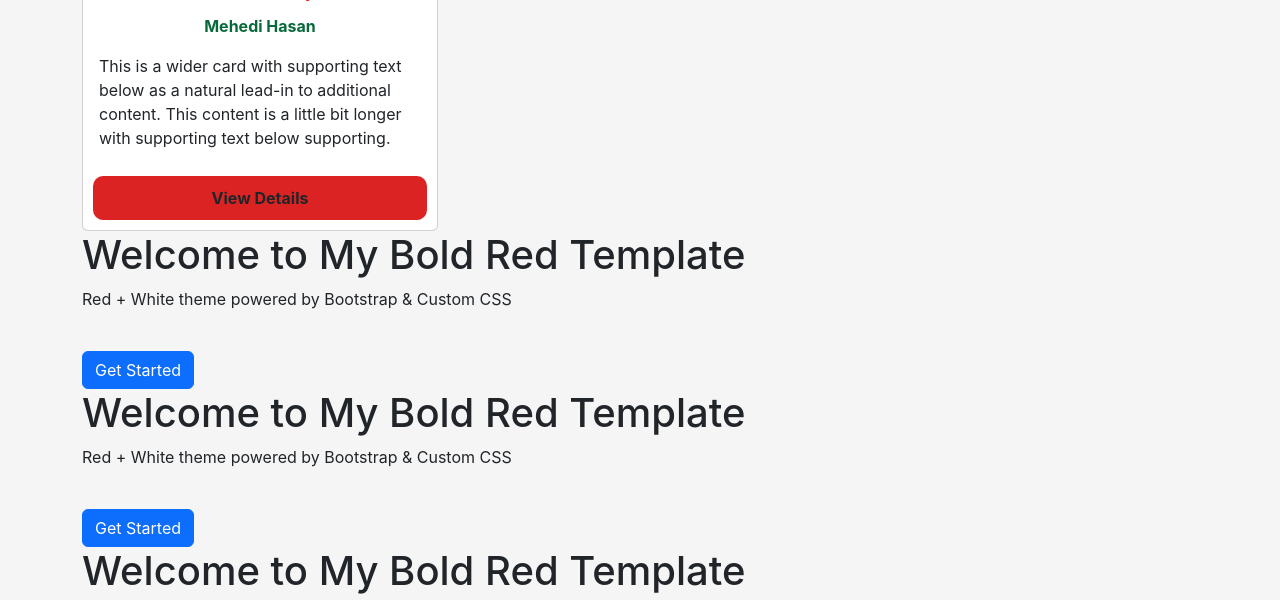
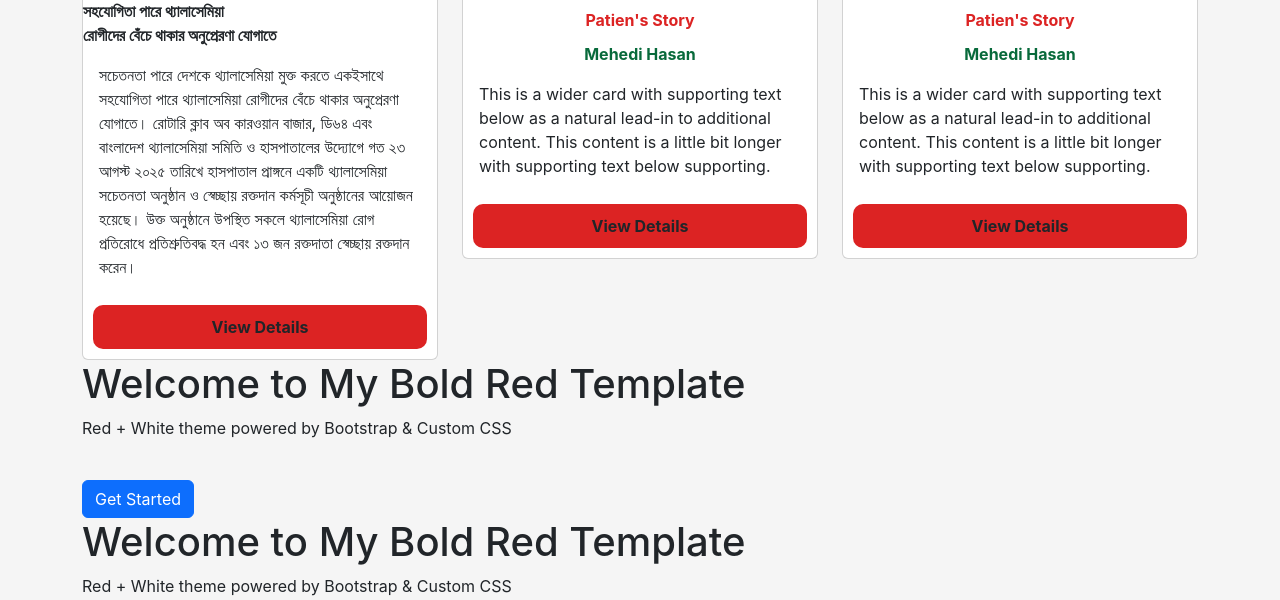
Before and after one commit to cse-misty/surovi-, a PHP site: page / in a window 1280 px wide. Shown: the part 4862-5462 px from the top of the page. Run offline with PHP 8.4, Linux system fonts and the light colour scheme.

Commit message:
update code

```diff
--- a/css/style.css
+++ b/css/style.css
@@ -239,3 +239,10 @@ body {
      padding: 10px;
      border-radius: 10px;
 }
+.blog{
+    padding: 40px;
+}
+.blog-img{
+    padding: 10px;
+    border-radius: 20px;
+}
--- a/index.html
+++ b/index.html
@@ -500,13 +500,47 @@
 
      <!-- blog   Section -->
       <div class="container">
-    <div class="stories text-center">
-        <h1> Latest</h1>
+    <div class="blog text-center">
+        <h1> LATEST BLOG NEWS</h1>
     </div>
     <div class="row">
         <div class="col-md-4">
             <div class="card ">
-            <img class="stories-img" src="./img/stories2.png" class="card-img-top" alt="...">
+            <img class="blog-img" src="./img/bolg2.png" class="card-img-top" alt="...">
+            <div class="blog-title">
+                <b>সহযোগিতা পারে থ্যালাসেমিয়া <br>রোগীদের বেঁচে থাকার অনুপ্রেরণা যোগাতে</b>
+            </div>
+
+            <div class="card-body">
+                <p class="card-text">সচেতনতা পারে দেশকে থ্যালাসেমিয়া মুক্ত করতে একইসাথে সহযোগিতা পারে থ্যালাসেমিয়া রোগীদের বেঁচে থাকার অনুপ্রেরণা যোগাতে। রোটারি ক্লাব অব কারওয়ান বাজার, ডি৬৪ এবং বাংলাদেশ থ্যালাসেমিয়া সমিতি ও হাসপাতালের উদ্যোগে গত ২৩ আগস্ট ২০২৫ তারিখে হাসপাতাল প্রাঙ্গনে একটি থ্যালাসেমিয়া সচেতনতা অনুষ্ঠান ও স্বেচ্ছায় রক্তদান কর্মসূচী অনুষ্ঠানের আয়োজন হয়েছে। উক্ত অনুষ্ঠানে উপস্থিত সকলে থ্যালাসেমিয়া রোগ প্রতিরোধে প্রতিশ্রুতিবদ্ধ হন এবং ১৩ জন রক্তদাতা স্বেচ্ছায় রক্তদান করেন।&nbsp;</p>
+            </div>
+            <div class="stories-card-footer text-center">
+                <b class="">View Details</b>
+            </div>
+            </div>
+        </div>
+
+         <div class="col-md-4">
+            <div class="card ">
+            <img class="stories-img" src="./img/blog3.png" class="card-img-top" alt="...">
+            <div class="stories-title">
+                <b>Patien's Story</b>
+            </div>
+            <div class="stories-name">
+                <b>Mehedi Hasan</b>
+            </div>
+            <div class="card-body">
+                <p class="card-text">This is a wider card with supporting text below as a natural lead-in to additional content. This content is a little bit longer with supporting text below supporting.</p>
+            </div>
+            <div class="stories-card-footer text-center">
+                <b class="">View Details</b>
+            </div>
+            </div>
+        </div>
+
+         <div class="col-md-4">
+            <div class="card ">
+            <img class="stories-img" src="./img/blog5.png" class="card-img-top" alt="...">
             <div class="stories-title">
                 <b>Patien's Story</b>
             </div>
```
